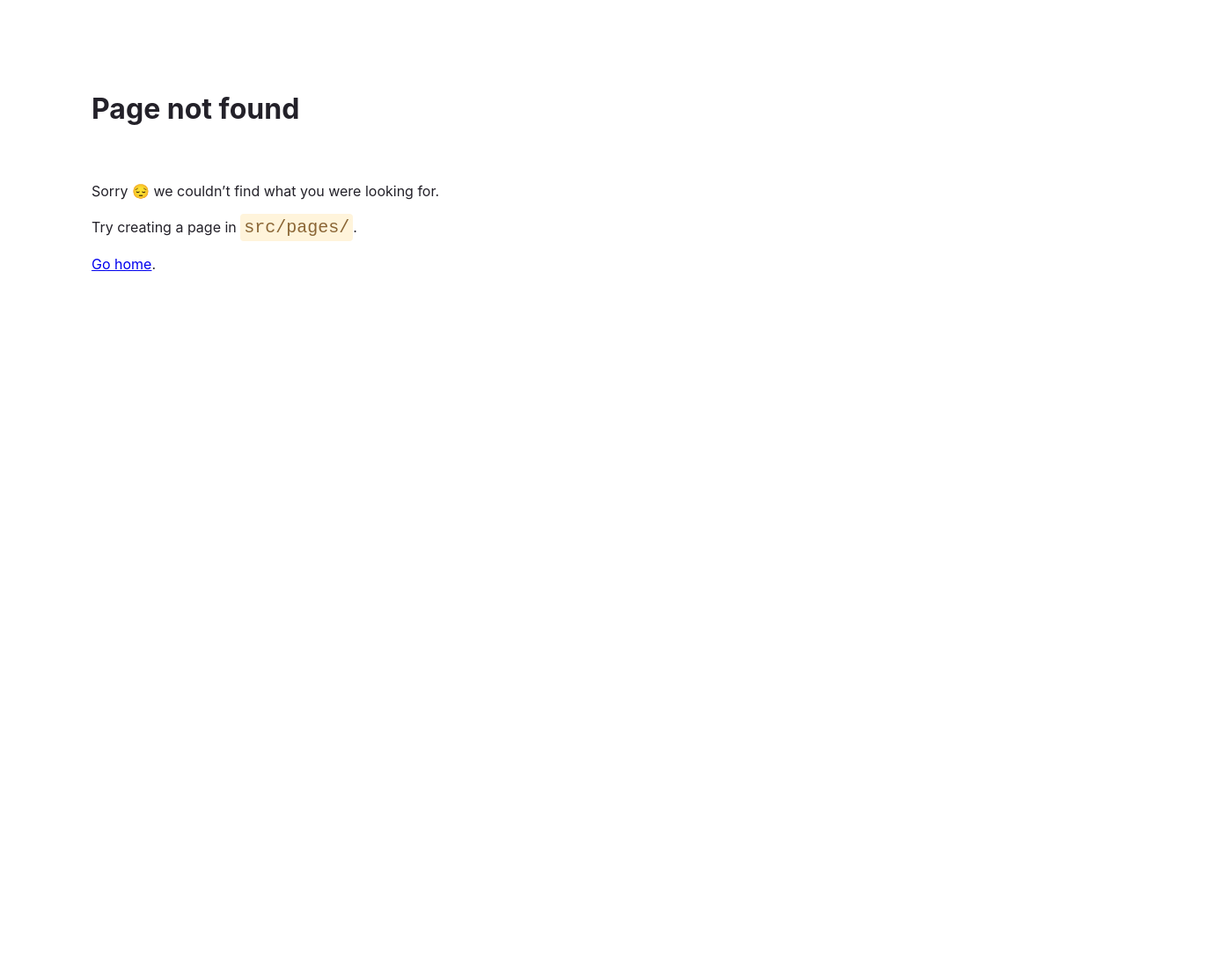
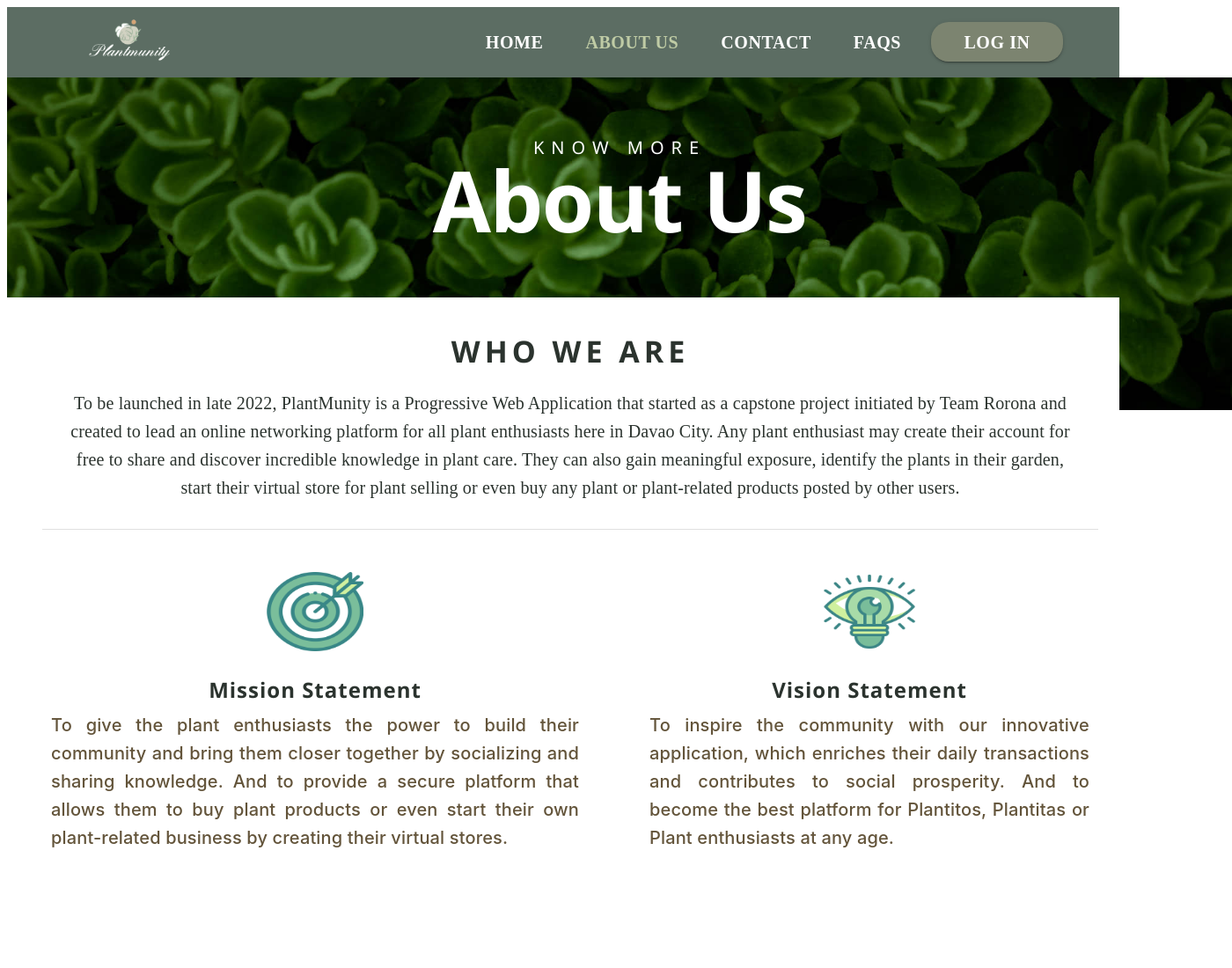
Before and after one commit to ThomasRhodz/plantmunity-frontend-user-old, a Gatsby site: page /aboutUs in a window 1280 px wide. Before the commit this address had no page. Shown: the top 1100 px of the page at 88% size, 1400 px wide, since content can reach past the window. Before the commit the page ends 800 px from the top, so only its background shows below. Built offline with nearby package versions, Linux system fonts and the light colour scheme; Gatsby itself is replaced by a stand-in of ours.

Commit message:
Landing with initial About Page

```diff
--- /dev/null
+++ b/src/components/body/About.js
@@ -0,0 +1,166 @@
+import React from 'react'
+import { Grid, Paper } from '@mui/material'
+import Typography from "@material-ui/core/Typography";
+import Divider from "@material-ui/core/Divider";
+import Background from '../../images/AboutIntroImage.jpg'
+import MissionStatement from '../parts/MissionStatement';
+import VisionStatement from '../parts/VisionStatement';
+import CoreValueCard from '../card/CoreValueCard';
+
+
+const About = () => {
+  const coreValues = [
+    {
+      ID: 2,
+      title: 'To be Bold and Visionary' ,
+
+    },
+    {
+      ID: 3,
+      title: 'To Be Open Minded',
+    },
+    {
+      ID: 4,
+      title: 'Move Fast, Fix Fast',
+
+    },
+    {
+      ID: 5,
+      title: 'Secure and Trackable',
+    },
+    {
+      ID: 6,
+      title: 'Build Social Values',
+
+    },
+    {
+      ID: 1 ,
+      title: 'To be Informative',
+    },
+  ];
+
+  const renderCoreValues = coreValues.map(({ID, title})=> {
+    return (
+      <Grid item key={ID}>
+        <CoreValueCard image={ID} title={title}/>
+      </Grid>
+    )
+  });
+
+  const styles = {
+    paperContainer: {
+        backgroundImage: `url(${Background})`,
+        backgroundSize: 'cover',
+
+    }
+  };
+  return (
+    <Grid container direction='column' alignItems='center' sx={{ width: '100%'}}>
+        <Grid item sx={{ width: '100%', height: 250, backgroundColor:'white'}}>
+          <Paper  style={styles.paperContainer} elevation={0} sx={{width: '100%', height: {sm: 300, md: 250}, borderRadius: 0, padding:8}}>
+            <Grid container direction='column' alignItems='center' sx={{ width: '100'}}>
+              <Grid item >
+                <Typography
+                  variant='h6'
+                  style={{fontFamily:'"Segoe UI"', color:'white', letterSpacing:8}}
+                  gutterBottom
+                >
+                    KNOW MORE
+                </Typography>
+              </Grid>
+              <Grid item sx={{ marginTop:'-20px' }}>
+                <Typography
+                  variant='h1'
+                  style={{fontFamily:'"Segoe UI"', fontWeight: 'bold', color:'white'}}
+                  gutterBottom
+                >
+                  About Us
+                </Typography>
+
+              </Grid>
+            </Grid>
+          </Paper>
+        </Grid>
+
+        {/** Details container*/}
+        <Grid item sx={{ width: '100%', height: '100%' }}>
+          {/** Detail holder in column */}
+          <Grid container direction='column' alignItems='center' sx={{ width: '100%', backgroundColor:'white', padding: 5 }}>
+
+            <Grid item>
+              <Typography
+                variant='h4'
+                style={{fontFamily:'"Segoe UI"', color:'#2b332e', fontWeight: 'bold', letterSpacing:5}}
+                gutterBottom
+              >
+                  WHO WE ARE
+              </Typography>
+            </Grid>
+            <Grid sx={{height:10}}/>
+            <Grid item sx={{ width:1150, paddingBottom:3 }}>
+              <Typography
+                variant='h6'
+                align='center'
+                style={{fontFamily:'-apple-systems', color:'#2b332e'}}
+                gutterBottom
+              >
+                  To be launched in late 2022, PlantMunity is a Progressive Web Application that started as a capstone project initiated by Team Rorona and created to lead an online networking platform for all plant enthusiasts here in Davao City. Any plant enthusiast may create their account for free to share and discover incredible knowledge in plant care. They can also gain meaningful exposure, identify the plants in their garden, start their virtual store for plant selling or even buy any plant or plant-related products posted by other users.
+              </Typography>
+
+            </Grid>
+
+            <Grid item sx={{width:1200}}>
+              <Divider variant='fullWidth' sx={{ height: 5 }} />
+            </Grid>
+
+            <Grid item sx={{ paddingTop:3 }}>
+              {/** Mission-Vision */}
+              <Grid container direction='row'>
+                <Grid item >
+                  <MissionStatement />
+                </Grid>
+                <Grid sx={{ width:80 }}/>
+                <Grid item >
+                  <VisionStatement />
+                </Grid>
+              </Grid>
+            </Grid>
+
+          </Grid>
+        </Grid>
+
+        <Grid item sx={{ width: '100%', height: 550, padding: 3 }}>
+          <Grid container direction='column' alignItems='center' sx={{ width:'100%' }}>
+            <Grid item>
+              <Typography
+                  variant='h6'
+                  style={{fontFamily:'"Segoe UI"', color:'white', letterSpacing:4}}
+                  gutterBottom
+                >
+                    OUR COMPANY'S
+                </Typography>
+            </Grid>
+            <Grid item sx={{ marginTop: '-20px' }}>
+              <Typography
+                  variant='h2'
+                  style={{fontFamily:'"Segoe UI"', fontWeight: 'bold', color:'white'}}
+                  gutterBottom
+                >
+                  Core Values
+                </Typography>
+            </Grid>
+            <Grid item sx={{height:30}}/>
+            <Grid item>
+              <Grid container direction='row' alignItems='center' spacing={3}>
+                {renderCoreValues}
+              </Grid>
+            </Grid>
+          </Grid>
+
+        </Grid>
+
+    </Grid>
+  )
+}
+
+export default About
--- a/src/components/body/Landing.js
+++ b/src/components/body/Landing.js
@@ -57,11 +57,11 @@ const Landing = () => {
     });
 
     return (
-        <Grid container direction='column' alignItems='center' sx={{width:'100%', height: '100%', backgroundColor:'red'}}>
+        <Grid container direction='column' alignItems='center' sx={{width:'100%', height: '100%'}}>
 
             {/**Landing Intro */}
             <Grid item sx={{width:'100%'}}>
-                <Paper  style={styles.paperContainer} elevation={0} sx={{width: '100%', height: {sm: 1000, md:'100%'}, paddingLeft:5, paddingRight: 5, paddingBottom: 5}}>
+                <Paper  style={styles.paperContainer} elevation={0} sx={{width: '100%', height: {sm: 1000, md:'100%'}, paddingLeft:5, paddingRight: 5, paddingBottom: 5, paddingTop:{sm:0, md:5}}}>
                     <Grid  container direction={belowMedium? 'column' : 'row'} alignItems='center' sx={{width:'100%', height: '100%'}} >
                         <Grid item sx={{flexGrow:{sm:0, md:1}, height: {sm:500, md:480}, padding: 5, width: {sm:'100%',md: 700}}}>
                             <Grid container direction='column' alignItems={belowMedium? 'center': ''} sx={{ width:'100%'  }}>
@@ -129,6 +129,7 @@ const Landing = () => {
                             </Grid>
                         </Grid>
                     </Grid>
+                    <Grid sx={{height:50}}/>
                 </Paper>
             </Grid> {/** End of Landing Intro */}
 
--- /dev/null
+++ b/src/components/card/CoreValueCard.js
@@ -0,0 +1,54 @@
+import React from 'react'
+import { Grid } from '@mui/material'
+import Typography from "@material-ui/core/Typography";
+import Fast from '../../images/icons/fast.png'
+import BeBold from '../../images/icons/BeBold.png'
+import Social from '../../images/icons/BuildSocialValues.png'
+import OpenMinded from '../../images/icons/openminded.png'
+import Secure from '../../images/icons/Secure.png'
+import Information from '../../images/icons/growth.png'
+
+const CoreValueCard = ({image, title}) => {
+    const iconSwitcher = () => {
+        switch(image) {
+            case 2:
+                return (<img src={BeBold} alt="Logo" width="70px" height="70px"/>);
+                break;
+            case 3:
+                return (<img src={OpenMinded} alt="Logo" width="70px" height="70px"/>);
+                break;
+            case 4:
+                return (<img src={Fast} alt="Logo" width="70px" height="70px"/>);
+                break;
+            case 5:
+                return (<img src={Secure} alt="Logo" width="70px" height="70px"/>);
+                break;
+            case 6:
+                return (<img src={Social} alt="Logo" width="70px" height="70px"/>);
+                break;
+            default: return (<img src={Information} alt="70px" width="70px" height="70px"/>);
+
+          }
+    }
+  return (
+    <Grid container direction='column' alignItems='center' sx={{ width: 200, height:190, borderRadius: 5, backgroundColor: 'white', padding:2 }}>
+        <Grid item>
+            {iconSwitcher()}
+        </Grid>
+        <Grid item>
+            <Typography
+            variant='h5'
+            align='center'
+            style={{fontFamily:'-apple-system', color:'#7C8470'}}
+            gutterBottom
+            >
+               {title}
+            </Typography>
+
+        </Grid>
+
+    </Grid>
+  )
+}
+
+export default CoreValueCard
--- /dev/null
+++ b/src/components/parts/MissionStatement.js
@@ -0,0 +1,38 @@
+import React from 'react'
+import { Grid } from '@mui/material'
+import Typography from "@material-ui/core/Typography";
+import Icon from '../../images/icons/mission.png'
+
+const MissionStatement = () => {
+  return (
+    <Grid container direction='column' alignItems='center' sx={{ width:600, height: '100%', backgroundColor: 'white' }} >
+        <Grid item sx={{ padding:3 }}>
+            <img src={Icon} alt="Logo" width="110px" height="90px"/>
+        </Grid>
+
+        <Grid item>
+            <Typography
+            variant='h5'
+            style={{fontFamily:'"Segoe UI"', color:'#2b332e',fontWeight: 'bold', letterSpacing:1}}
+            gutterBottom
+            >
+                Mission Statement
+            </Typography>
+        </Grid>
+
+        <Grid item>
+            <Typography
+            variant='h6'
+            align='justify'
+            style={{fontFamily:'-apple-system', color:'#63543a'}}
+            gutterBottom
+            >
+                To give the plant enthusiasts the power to build their community and bring them closer together by socializing and sharing knowledge. And to provide a secure platform that allows them to buy plant products or even start their own plant-related business by creating their virtual stores.
+            </Typography>
+
+        </Grid>
+    </Grid>
+  )
+}
+
+export default MissionStatement
--- /dev/null
+++ b/src/components/parts/VisionStatement.js
@@ -0,0 +1,38 @@
+import React from 'react'
+import { Grid } from '@mui/material'
+import Typography from "@material-ui/core/Typography";
+import Icon from '../../images/icons/vision.png'
+
+const VisionStatement = () => {
+  return (
+    <Grid container direction='column' alignItems='center' sx={{ width:500, height: '100%', backgroundColor: 'white' }} >
+        <Grid item sx={{ padding:3 }}>
+            <img src={Icon} alt="Logo" width="110px" height="90px"/>
+        </Grid>
+
+        <Grid item>
+            <Typography
+            variant='h5'
+            style={{fontFamily:'"Segoe UI"', color:'#2b332e', fontWeight: 'bold', letterSpacing:1}}
+            gutterBottom
+            >
+                Vision Statement
+            </Typography>
+        </Grid>
+
+        <Grid item>
+            <Typography
+            variant='h6'
+            align='justify'
+            style={{fontFamily:'-apple-system', color:'#63543a'}}
+            gutterBottom
+            >
+                To inspire the community with our innovative application, which enriches their daily transactions and contributes to social prosperity. And to become the best platform for Plantitos, Plantitas or Plant enthusiasts at any age.
+            </Typography>
+
+        </Grid>
+    </Grid>
+  )
+}
+
+export default VisionStatement
--- /dev/null
+++ b/src/pages/aboutUs.js
@@ -0,0 +1,19 @@
+import React from 'react'
+import { Grid } from '@mui/material'
+import LandingNavBar from '../components/navigation/LandingNavBar'
+import About from '../components/body/About'
+
+const aboutUs = () => {
+  return (
+    <Grid container direction='column' alignItems='center' sx={{ width: '100%' }}>
+        <Grid item sx={{ width: '100%' }}>
+            <LandingNavBar activePage={2} />
+        </Grid>
+        <Grid item sx={{ width: '100%' }}>
+            <About />
+        </Grid>
+    </Grid>
+  )
+}
+
+export default aboutUs
```
Also changed, not shown: src/images/AboutIntroImage.jpg (added), src/images/AboutIntroImage2.jpg (added), src/images/icons/BeBold.png (added), src/images/icons/BuildSocialValues.png (added), src/images/icons/Secure.png (added), src/images/icons/fast.png (added), src/images/icons/growth.png (added), src/images/icons/mission.png (added), src/images/icons/openminded.png (added), src/images/icons/vision.png (added).
